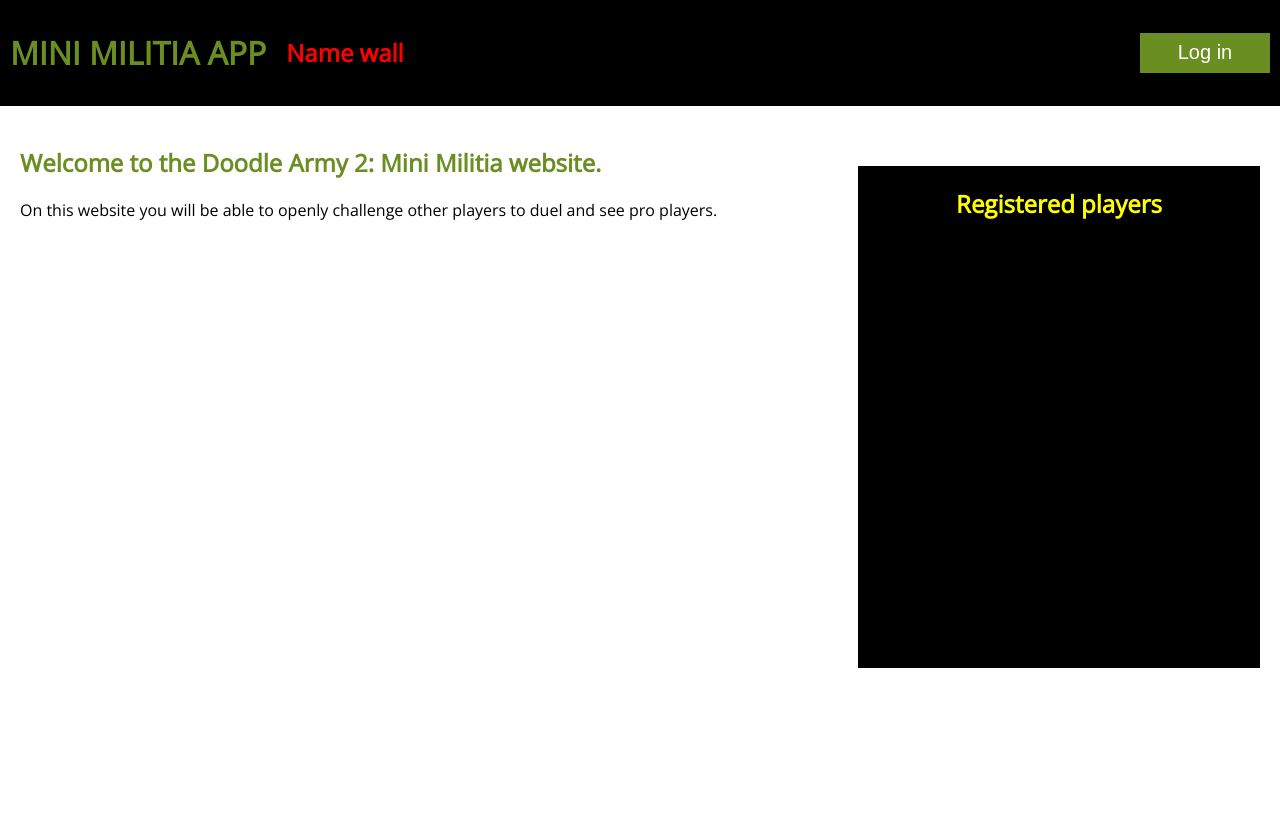
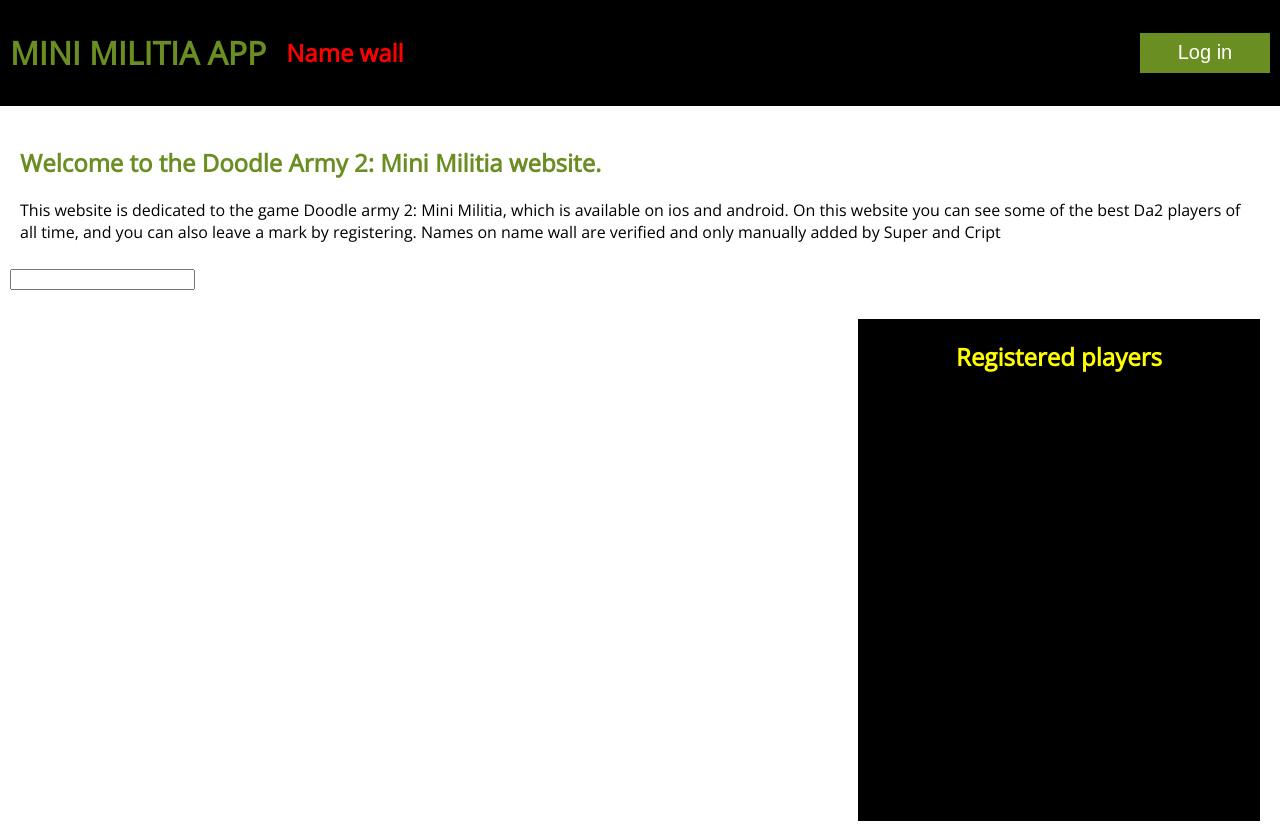
Before and after one commit to SuperTLP/minimilitia, a Flask app: template templates/home.html in a window 1280 px wide. Before the commit the page ends 668 px from the top, so only its background shows below. Run offline with Flask 2, Linux system fonts and the light colour scheme; the template is opened without the code that fills it, so the values that code supplies are empty.

Commit message:
update text

```diff
--- a/templates/home.html
+++ b/templates/home.html
@@ -7,9 +7,14 @@
     <div class="home-text-container">
         <div class="welcome-text-container">
             <h2>Welcome to the Doodle Army 2: Mini Militia website.</h2>
-            <p>On this website you will be able to openly challenge other players to duel and
-                see pro players. </p>
+            <p>This website is dedicated to the game Doodle army 2: Mini Militia, which is available on ios and android.
+                On this website you can see some of the best Da2 players of all time, and you can also leave a mark by registering.
+                Names on name wall are verified and only manually added by Super and Cript
+            </p>
         </div>
+    </div>
+    <div class="create-event-container">
+        <input name="event-title"></input>
     </div>
     <div class="top-tier-container">
         <h2 class="top-tier-title">Registered players</h2>
```
